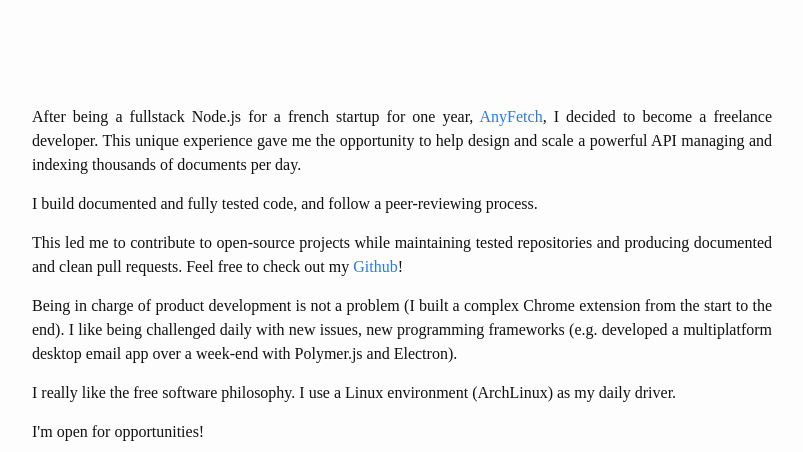
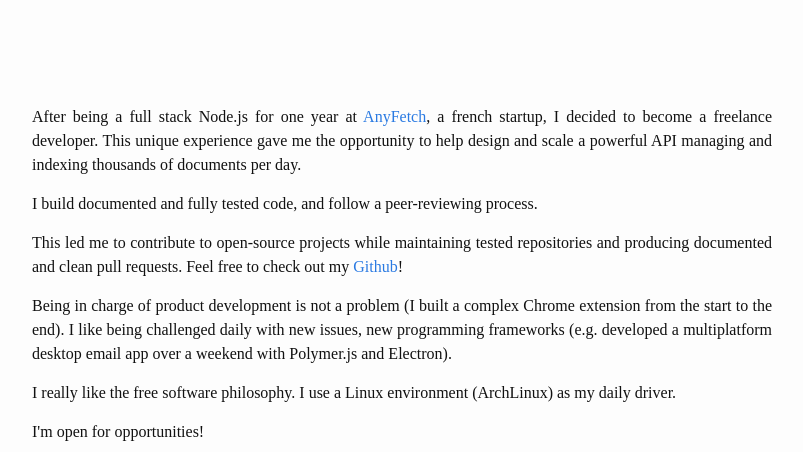
Before and after one commit to saveman71/saveman71.github.io, a Jekyll site: the page built from index.html, in a window 1280 px wide. Shown: the part 166-618 px from the top of the page, without its empty margins (238-1041 px from the left). Built offline with Jekyll 4.4.1, drawn with Linux system fonts in a browser that asks for light colours.

Commit message:
Fix grammar and improve wording

```diff
--- a/index.html
+++ b/index.html
@@ -4,7 +4,7 @@ layout: default
 
 <div class="home">
   <p>
-    After being a fullstack Node.js for a french startup for one year, <a href="http://anyfetch.com">AnyFetch</a>, I decided to become a freelance developer. This unique experience gave me the opportunity to help design and scale a powerful API managing and indexing thousands of documents per day.
+    After being a full stack Node.js for one year at <a href="http://anyfetch.com">AnyFetch</a>, a french startup, I decided to become a freelance developer. This unique experience gave me the opportunity to help design and scale a powerful API managing and indexing thousands of documents per day.
   </p>
 
   <p>
@@ -14,7 +14,7 @@ layout: default
   <p>This led me to contribute to open-source projects while maintaining tested repositories and producing documented and clean pull requests. Feel free to check out my <a href="https://github.com/{{ site.github_username }}">Github</a>!
   </p>
 
-  <p>Being in charge of product development is not a problem (I built a complex Chrome extension from the start to the end). I like being challenged daily with new issues, new programming frameworks (e.g. developed a multiplatform desktop email app over a week-end with Polymer.js and Electron).</p>
+  <p>Being in charge of product development is not a problem (I built a complex Chrome extension from the start to the end). I like being challenged daily with new issues, new programming frameworks (e.g. developed a multiplatform desktop email app over a weekend with Polymer.js and Electron).</p>
 
   <p>
     I really like the free software philosophy. I use a Linux environment (ArchLinux) as my daily driver.
```
